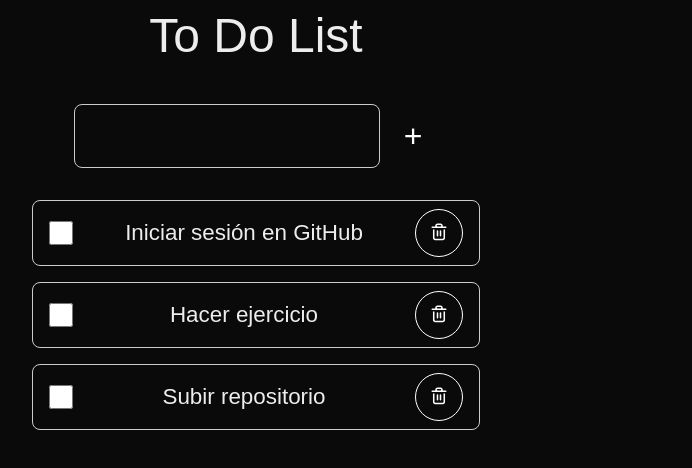
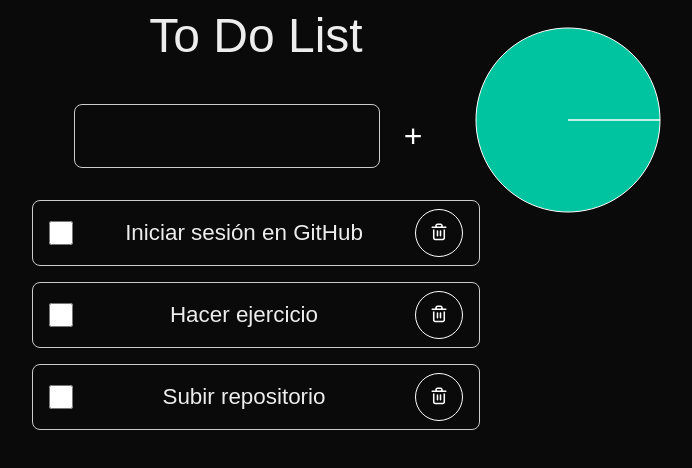
Before and after one commit to sanchozuman25-hash/to-do-list-javascript, a Next.js app: page / in a window 1280 px wide. Shown: the top 468 px of the page, without its empty margins (384-1076 px from the left). Built offline with nearby package versions, Linux system fonts and the light colour scheme.

Commit message:
Agregar funcionalidad de gráfico de pastel y soporte para estado de tareas en la lista de tareas

```diff
--- /dev/null
+++ b/app/components/chart.tsx
@@ -0,0 +1,23 @@
+import { Pie, PieChart, PieSectorShapeProps, Sector, Tooltip } from 'recharts';
+
+const COLORS = ['#0088FE', '#00C49F'];
+
+const MyCustomPie = (props: PieSectorShapeProps) => {
+  return <Sector {...props} fill={COLORS[props.index % COLORS.length]} />;
+};
+
+export default function PieChartWithCustomizedLabel({data}) {
+  return (
+    <PieChart style={{ width: '15rem', aspectRatio: 1 , position: "absolute", right: '-12rem', top: '0'}} responsive>
+      <Pie
+        data={data}
+        labelLine={false}
+        fill="#8884d8"
+        dataKey="value"
+        isAnimationActive={true}
+        shape={MyCustomPie}
+      />
+      <Tooltip contentStyle={{backgroundColor: "#DAD3EB", border: "none", borderRadius: '1rem', textTransform: 'upperCase', fontSize:'.8rem'}} isAnimationActive={false}></Tooltip>
+    </PieChart>
+  )
+}
--- a/app/components/todo.tsx
+++ b/app/components/todo.tsx
@@ -1,9 +1,10 @@
 import TrashIcon from "./trash-icon";
 
-export default function ToDo({text, deleteTodo}: {text: string, deleteTodo: () => void}) {
+export default function ToDo({text, deleteTodo, setIsChecked, isChecked}: {text: string, deleteTodo: () => void, setIsChecked: () => void, isChecked: boolean}) {
+  console.log(text, isChecked)
   return (
     <li className="checkbox">
-      <input type="checkbox" />
+      <input type="checkbox" onChange={setIsChecked} checked={isChecked}/>
       <h1>{text}</h1>
       <button onClick={deleteTodo}>
         <TrashIcon />
--- a/app/page.css
+++ b/app/page.css
@@ -78,6 +78,7 @@ form button {
 }
 
 .container {
+  position: relative;
   margin: 0 auto;
   width: 60%;
   max-width: 30rem;
--- a/app/page.tsx
+++ b/app/page.tsx
@@ -4,17 +4,19 @@ import { useEffect, useState } from "react";
 import { v4 as uuid } from "uuid";
 import ToDo from "./components/todo";
 import "./page.css";
+import PieChartWithCustomizedLabel from "./components/chart";
 
 type ToDo = {
   text: string
   id: string
+  checked: boolean
 }
 
 export default function Home() {
   const defaultToDoList: ToDo[] = [
-    { text: "Iniciar sesión en GitHub", id: uuid() },
-    { text: "Hacer ejercicio", id: uuid() },
-    { text: "Subir repositorio", id: uuid() },
+    { text: "Iniciar sesión en GitHub", id: uuid(), checked: false },
+    { text: "Hacer ejercicio", id: uuid(), checked: false },
+    { text: "Subir repositorio", id: uuid(), checked: false },
   ];
 
   const [toDoList, setToDoList] = useState<ToDo[]>(defaultToDoList)
@@ -45,7 +47,7 @@ export default function Home() {
     event.preventDefault()
 
     if(inputText === "") return
-    setToDoList([...toDoList, {text: inputText, id: uuid()}]);
+    setToDoList([...toDoList, {text: inputText, id: uuid(), checked: false}]);
     setInputText("");
   }
 
@@ -55,6 +57,33 @@ export default function Home() {
     )
   }
 
+  function setIsChecked(id: string) {
+    setToDoList(actualTodoList =>
+      actualTodoList.map((todo) =>
+        todo.id === id
+        ? {...todo, checked: !todo.checked}
+        : todo
+      )
+    )
+  }
+
+  function transformToDoListToPieData(toDoList: ToDo[]) {
+    const data = [
+      {name: "is checked", value:0},
+      {name:"isn't checked",value:0}
+    ]
+    for(const todo of toDoList) {
+      if(todo.checked) {
+        data[0].value += 1
+      } else {
+        data[1].value += 1
+      }
+    }
+    return data
+  }
+
+  const pieData = transformToDoListToPieData(toDoList)
+
   return (
     <section className="container">
       <h1 className="title">To Do List</h1>
@@ -63,10 +92,11 @@ export default function Home() {
         <button>+</button>
       </form>
 
+      <PieChartWithCustomizedLabel data={pieData}/>
 
       <ul className="todo-list">
         {toDoList.map((todo) => {
-          return <ToDo key={todo.id} text={todo.text} deleteTodo={() => deleteTodo(todo.id)} />
+          return <ToDo key={todo.id} text={todo.text} deleteTodo={() => deleteTodo(todo.id)} setIsChecked={() => setIsChecked(todo.id)} isChecked={todo.checked} />
         })}
       </ul>
     </section>
--- a/package.json
+++ b/package.json
@@ -12,6 +12,7 @@
     "next": "16.1.6",
     "react": "19.2.3",
     "react-dom": "19.2.3",
+    "recharts": "^3.7.0",
     "uuid": "^13.0.0"
   },
   "devDependencies": {
```
Also changed, not shown: 1 other file (tests, documents, lock files or other folders).
